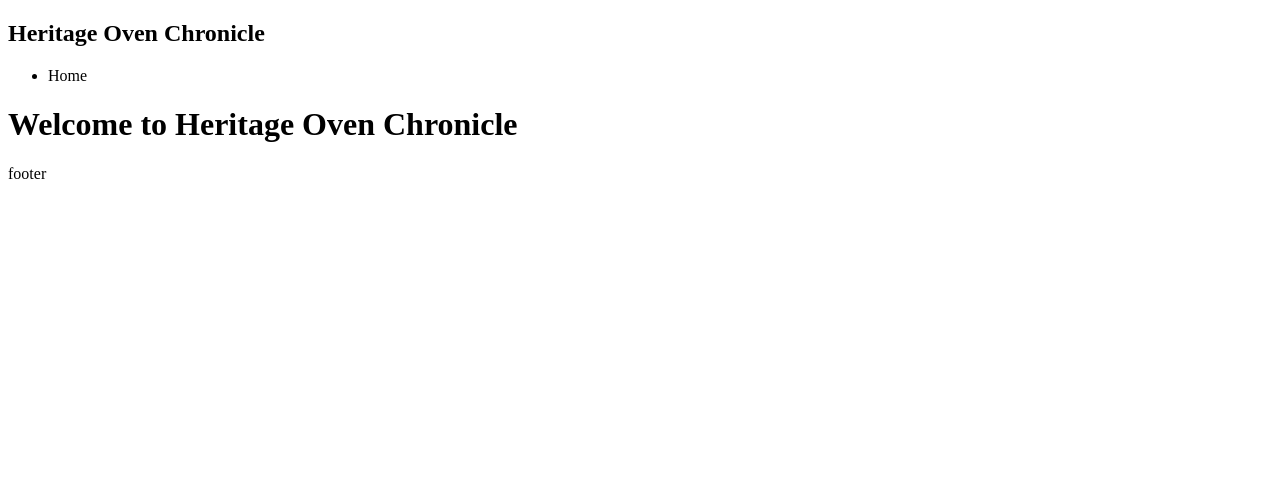
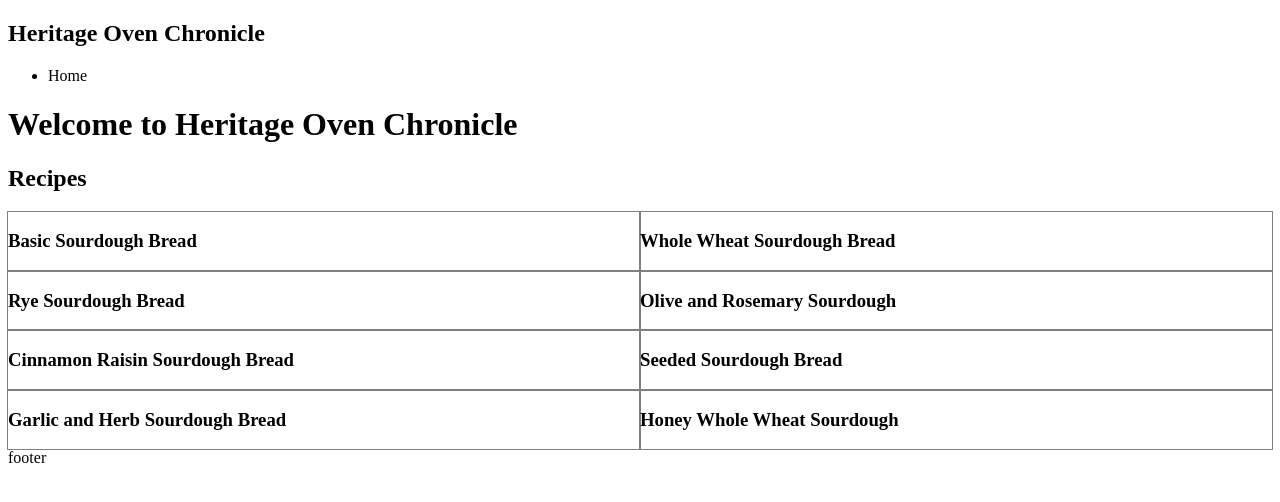
Before and after one commit to p-adams/bake-bot, a SvelteKit app: page / in a window 1280 px wide. Shown: the top 502 px of the page. Built offline with nearby package versions, Linux system fonts and the light colour scheme.

Commit message:
load and render mock recipes

```diff
--- /dev/null
+++ b/src/lib/db.ts
@@ -0,0 +1,128 @@
+export const recipes = [
+  {
+    name: "Basic Sourdough Bread",
+    ingredients: {
+      starter: "1 cup active sourdough starter",
+      water: "1 1/2 cups warm water",
+      flour: "4 cups bread flour",
+      salt: "1 1/2 teaspoons salt",
+    },
+    instructions: [
+      "Mix starter, water, and flour. Knead until smooth.",
+      "Add salt, knead again, and let rise for 4-6 hours.",
+      "Shape into a round, let rise for 1-2 hours.",
+      "Preheat oven to 450°F (232°C) and bake for 25-30 minutes.",
+    ],
+  },
+  {
+    name: "Whole Wheat Sourdough Bread",
+    ingredients: {
+      starter: "1 cup active sourdough starter",
+      water: "1 1/2 cups warm water",
+      wholeWheatFlour: "2 cups whole wheat flour",
+      breadFlour: "2 cups bread flour",
+      salt: "1 1/2 teaspoons salt",
+    },
+    instructions: [
+      "Mix starter, water, and flours. Knead until elastic.",
+      "Add salt, knead again, and let rise for 4-6 hours.",
+      "Shape, rise for 1-2 hours, then bake at 425°F (218°C) for 30-35 minutes.",
+    ],
+  },
+  {
+    name: "Rye Sourdough Bread",
+    ingredients: {
+      starter: "1 cup active sourdough starter",
+      water: "1 1/2 cups warm water",
+      ryeFlour: "2 cups rye flour",
+      breadFlour: "2 cups bread flour",
+      salt: "1 1/2 teaspoons salt",
+    },
+    instructions: [
+      "Mix starter, water, and flours. Knead until smooth.",
+      "Add salt, knead again, and let rise for 6-8 hours.",
+      "Shape, rise for 2-3 hours, then bake at 400°F (204°C) for 35-40 minutes.",
+    ],
+  },
+  {
+    name: "Olive and Rosemary Sourdough",
+    ingredients: {
+      starter: "1 cup active sourdough starter",
+      water: "1 1/2 cups warm water",
+      flour: "4 cups bread flour",
+      salt: "1 1/2 teaspoons salt",
+      olives: "1 cup chopped olives",
+      rosemary: "1 tablespoon chopped fresh rosemary",
+    },
+    instructions: [
+      "Mix starter, water, and flour. Knead until elastic.",
+      "Add salt, olives, and rosemary, knead again.",
+      "Rise for 4-6 hours, shape, rise for 1-2 hours, then bake.",
+    ],
+  },
+  {
+    name: "Cinnamon Raisin Sourdough Bread",
+    ingredients: {
+      starter: "1 cup active sourdough starter",
+      water: "1 1/2 cups warm water",
+      flour: "4 cups bread flour",
+      salt: "1 1/2 teaspoons salt",
+      raisins: "1/2 cup raisins",
+      cinnamon: "2 teaspoons ground cinnamon",
+    },
+    instructions: [
+      "Mix starter, water, and flour. Knead until smooth.",
+      "Add salt, raisins, and cinnamon, knead again.",
+      "Rise for 6-8 hours, shape, rise for 1-2 hours, then bake.",
+    ],
+  },
+  {
+    name: "Seeded Sourdough Bread",
+    ingredients: {
+      starter: "1 cup active sourdough starter",
+      water: "1 1/2 cups warm water",
+      flour: "4 cups bread flour",
+      salt: "1 1/2 teaspoons salt",
+      sunflowerSeeds: "1/4 cup sunflower seeds",
+      flaxseeds: "1/4 cup flaxseeds",
+      sesameSeeds: "1/4 cup sesame seeds",
+    },
+    instructions: [
+      "Mix starter, water, and flour. Knead until elastic.",
+      "Add salt and seeds, knead again.",
+      "Rise for 4-6 hours, shape, rise for 1-2 hours, then bake.",
+    ],
+  },
+  {
+    name: "Garlic and Herb Sourdough Bread",
+    ingredients: {
+      starter: "1 cup active sourdough starter",
+      water: "1 1/2 cups warm water",
+      flour: "4 cups bread flour",
+      salt: "1 1/2 teaspoons salt",
+      garlic: "4 cloves minced garlic",
+      herbs: "2 tablespoons chopped fresh herbs (rosemary, thyme, or parsley)",
+    },
+    instructions: [
+      "Mix starter, water, and flour. Knead until smooth.",
+      "Add salt, garlic, and herbs, knead again.",
+      "Rise for 6-8 hours, shape, rise for 1-2 hours, then bake.",
+    ],
+  },
+  {
+    name: "Honey Whole Wheat Sourdough",
+    ingredients: {
+      starter: "1 cup active sourdough starter",
+      water: "1 1/2 cups warm water",
+      wholeWheatFlour: "2 cups whole wheat flour",
+      breadFlour: "2 cups bread flour",
+      salt: "1 1/2 teaspoons salt",
+      honey: "2 tablespoons honey",
+    },
+    instructions: [
+      "Mix starter, water, and flours. Knead until elastic.",
+      "Add salt and honey, knead again.",
+      "Rise for 4-6 hours, shape, rise for 1-2 hours, then bake at 425°F (218°C) for 30-35 minutes.",
+    ],
+  },
+];
--- a/src/routes/+layout.svelte
+++ b/src/routes/+layout.svelte
@@ -1,3 +1,6 @@
+<script lang="ts">
+</script>
+
 <svelte:head>
   <title>Heritage Oven Chronicle</title>
   <meta
--- /dev/null
+++ b/src/routes/+page.server.ts
@@ -0,0 +1,5 @@
+import { recipes } from "$lib/db";
+
+export const load = () => {
+  return { recipes };
+};
--- a/src/routes/+page.svelte
+++ b/src/routes/+page.svelte
@@ -1 +1,29 @@
+<script lang="ts">
+  import { onMount } from "svelte";
+
+  export let data;
+  onMount(() => console.log(data));
+</script>
+
 <h1>Welcome to Heritage Oven Chronicle</h1>
+
+<section>
+  <h2>Recipes</h2>
+  <div class="recipe-grid">
+    {#each data.recipes as recipe}
+      <div class="recipe-card">
+        <h3>{recipe.name}</h3>
+      </div>
+    {/each}
+  </div>
+</section>
+
+<style>
+  .recipe-grid {
+    display: grid;
+    grid-template-columns: 1fr 1fr;
+  }
+  .recipe-card {
+    outline: 1px solid gray;
+  }
+</style>
```
Also changed, not shown: tsconfig.json (indentation only).
